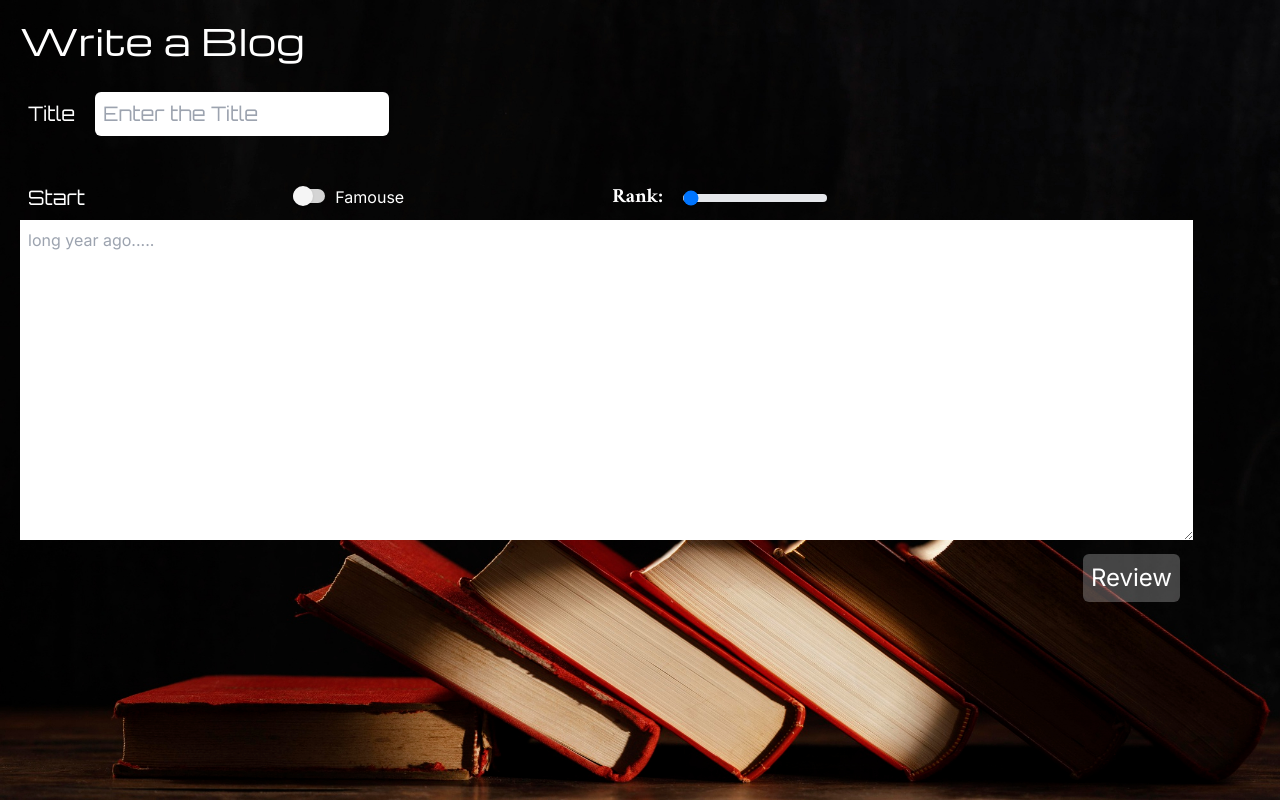
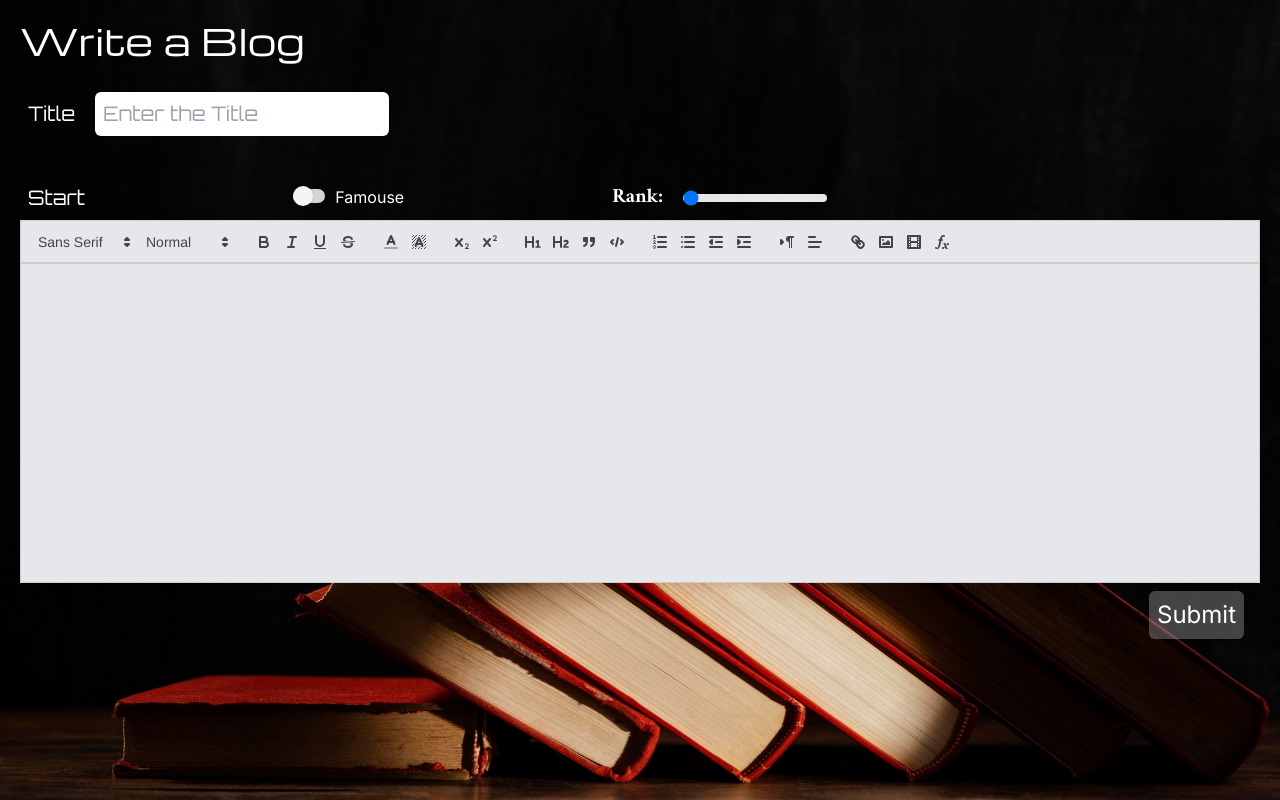
Before and after one commit to Hanzala1101/BlogSite, a Next.js app: page /writeBlog in a window 1280 px wide. Built offline with nearby package versions, Linux system fonts and the light colour scheme.

Commit message:
Text Editor is added

```diff
--- a/app/hasil/[slug]/read.js
+++ b/app/hasil/[slug]/read.js
@@ -1,6 +1,8 @@
 import React from 'react'
 import Link from "next/link";
 import Styles from "../../../styles/Home.module.css";
+import parse from 'html-react-parser';
+
 import { Michroma, Marcellus_SC, Amiri } from "next/font/google";
 const Mar = Marcellus_SC({ weight: "400", subsets: ["latin"] });
 const Ami = Amiri({ weight: "400", subsets: ["latin"] });
@@ -14,7 +16,7 @@ export default function read({title, desc}) {
             <div className="flex align-middle justify-center ">
                 <div className={Styles.hlog}>
                     <div className={`m-2 p-2 text-xl text-justify`}>
-                    {desc}
+                    {parse(desc)}
                     </div>
                 </div>
             </div>
--- a/app/layout.js
+++ b/app/layout.js
@@ -10,7 +10,7 @@ export const metadata = {
 export default function RootLayout({ children }) {
   return (
     <html lang="en">
-      <body className={inter.className}>
+      <body className={`${inter.className} m-0 p-0 w-full overflow-x-hidden`}>
         {children}
         </body>
     </html>
--- a/app/mblog/page.js
+++ b/app/mblog/page.js
@@ -3,7 +3,7 @@ import { Michroma, Marcellus_SC, Amiri } from "next/font/google";
 import React from "react";
 import Star from "../../components/star"
 import Link from "next/link";
-
+import parse from 'html-react-parser';
 
 const Mac = Michroma({ weight: "400", subsets: ["latin"] });
 const Mar = Marcellus_SC({ weight: "400", subsets: ["latin"] });
@@ -35,14 +35,14 @@ export default async function Mblog() {
           <div className={Mac.className}>RECENT BLOGS</div>
         </div>
         <div className={`flex flex-col items-center m-10 ${Styles.scroll}`}>
-          {Blogs.reverse().map((t) => (
+          {Blogs.sort((a, b)=> b.range - a.range).map((t) => (
             <Link href={`/hasil/${t._id}`} >
               <div className={Styles.blogbox}>
                 <div className={`text-4xl ${Mar.className}`}>{t.title}</div>
                 <div className={`text-xl ${Ami.className}`}>
-                  {t.description?.slice(0, 60)}...
+                  {parse(t.description?.slice(0, 60))}...
                 </div>
-                <Star id={t._id} count={t.range}/>
+                <Star id={t._id} count={t.range} />
               </div>
               {/* <Blog title={t.title} desc={t.description} id={t._id} key={t._id} /> */}
             </Link>
@@ -60,11 +60,3 @@ export default async function Mblog() {
     </section>
   );
 }
-
-
-
-// const Blog = (props) => {
-//   return (
-
-//   );
-// };
--- a/app/page.js
+++ b/app/page.js
@@ -16,13 +16,14 @@ export default function Home() {
 
   return (
     <logincontext.Provider value={{login, setlogin, pagelogin, setpagelogin}}>
-    <div className={styles.background_image}>
+    <div className={`${login?"overflow-hidden":" "} + ${styles.background_image}`}>
       <Navbar />
       <Login />
       <HomeComponent />
       <About />
       <Famed />
       <Contact />
+
     </div>
     </logincontext.Provider>
   )
--- /dev/null
+++ b/app/writeBlog/component/CustomToolbar.jsx
@@ -0,0 +1,42 @@
+import React from "react";
+import formats from './ToolbarOptions.js'
+
+const renderOptions = (formatData)=>{
+    const {className,options} = formatData;
+    return (
+        <select className = {className}>
+            <option selected="selected"></option>
+            {
+                options.map(value =>{
+                    return (
+                        <option value={value}></option>
+                    )
+                })
+            }
+        </select>
+    )
+}
+const renderSingle = (formatData)=>{
+    const {className,value} = formatData;
+    return (
+        <button className = {className} value = {value}></button>
+    )
+}
+const CustomToolbar = () => (
+    <div id="toolbar">
+        {
+            formats.map(classes => {
+                return (
+                    <span className = "ql-formats">
+                        {
+                            classes.map(formatData => {
+                                return formatData.options?renderOptions(formatData):renderSingle(formatData)
+                            })
+                        }
+                    </span>
+                )
+            })
+        }
+    </div>
+  )
+  export default CustomToolbar;
--- /dev/null
+++ b/app/writeBlog/component/ToolbarOptions.js
@@ -0,0 +1,87 @@
+
+const colors = ["black","red","green","blue","orange","violet"]
+const formats = [
+    [
+        {
+            className:"ql-font",
+            options:['serif','monospace']
+        },
+        {
+            className:"ql-size",
+            options:["small","large","huge"]
+        }
+    ],
+    [
+        {className:"ql-bold"},{className:"ql-italic"},{className:"ql-underline"},{className:"ql-strike"}
+    ],
+    [
+        {
+            className:"ql-color",
+            options:colors
+        },
+        {
+            className:"ql-background",
+            options:colors
+        }
+    ],
+    [
+        {
+            className:"ql-script",
+            value:"sub"
+        },
+        {
+            className:"ql-script",
+            value:"super"
+        }
+    ],
+    [
+        {
+            className:"ql-header",
+            value:"1"
+        },
+        {
+            className:"ql-header",
+            value:"2"
+        },
+        {
+            className:"ql-blockquote"
+        },
+        {
+            className:"ql-code-block"
+        }
+    ],
+    [
+        {
+            className:"ql-list",
+            value:"ordered"
+        },
+        {
+            className:"ql-list",
+            value:"bullet"
+        },
+        {
+            className:"ql-indent",
+            value:"-1"
+        },
+        {
+            className:"ql-indent",
+            value:"+1"
+        }
+    ],
+    [
+        {
+            className:'ql-direction',
+            value:'rtl'
+        },
+        {
+            className:'ql-align',
+            options:['right','center','justify']
+        }
+    ],
+    [
+        {className:'ql-link'},{className:'ql-image'},{className:'ql-video'},{className:'ql-formula'}
+    ],
+
+]
+
+export default formats
--- a/app/writeBlog/component/desc.jsx
+++ b/app/writeBlog/component/desc.jsx
@@ -1,14 +1,48 @@
-import React from 'react'
+import React from "react";
+import ReactQuill, { Quill, editor } from "react-quill";
+// import ImageResize  from 'quill-image-resize-module';
+import "react-quill/dist/quill.snow.css";
+import CustomToolbar from "./CustomToolbar";
 
 export default function desc({ desc, setdesc }) {
+  const modules = {
+    toolbar: {
+      container: "#toolbar",
+    },
+  };
+  const formats = [
+    "font",
+    "size",
+    "bold",
+    "italic",
+    "underline",
+    "strike",
+    "color",
+    "background",
+    "script",
+    "header",
+    "blockquote",
+    "code-block",
+    "indent",
+    "list",
+    "direction",
+    "align",
+    "link",
+    "image",
+    "video",
+    "formula",
+  ];
   return (
-    <div className="w-screen">
-    <textarea
-      className="w-11/12 p-2 h-80 mt-2 text-black"
-      placeholder="long year ago....."
-      defaultValue={desc}
-      onChange={(e) => setdesc(e.target.value)}
-    ></textarea>
-  </div>
-  )
+    <div className="w-full bg-gray-200 text-black mr-5">
+      <CustomToolbar />
+      <ReactQuill
+      className="h-80"
+        theme="snow"
+        value={desc}
+        onChange={(e) => setdesc(e)}
+        modules={modules}
+        formats={formats}
+      />
+    </div>
+  );
 }
--- a/app/writeBlog/component/home.jsx
+++ b/app/writeBlog/component/home.jsx
@@ -27,7 +27,7 @@ export default function home({
     <>
       <div className={styles.background_image}>
         <form
-          className="pt-5 p-5 text-white"
+          className="pt-5 p-5 text-white w-screen"
           method="POST"
           onSubmit={SubmitEvent}
         >
@@ -38,7 +38,7 @@ export default function home({
             <Titles title={title} settitle={settitle} />
 
           </div>
-          <div className="flex flex-row space-x-52">
+          <div className="flex flex-row space-x-52 mb-2">
             <div className={`text-xl ml-2 ${Orb.className}`}>Start</div>
             <div className="">
               <CheckBox famous={famous} setFamous={setFamous} />
@@ -63,10 +63,10 @@ export default function home({
           </div>
           <Descp desc={description} setdesc={setdesc} />
           <button
-            className="lg:mr-20 m-2 float-right bg-[#ffffff40] p-2 text-2xl  hover:text-black rounded-md"
+            className="lg:mr-4 m-2 float-right bg-[#ffffff40] p-2 text-2xl  hover:text-black rounded-md"
             type="submit"
           >
-            Review
+            Submit
           </button>
         </form>
       </div>
--- a/app/writeBlog/page.js
+++ b/app/writeBlog/page.js
@@ -2,7 +2,6 @@
 import { useState } from "react";
 import { useRouter } from "next/navigation";
 import Home from "./component/home"
-import desc from "./component/desc";
 
 export default function witeBlog() {
   const [title, settitle] = useState("");
--- a/components/card.jsx
+++ b/components/card.jsx
@@ -10,7 +10,7 @@ function card() {
   return (
     <>
 
-         <div className={`w-screen h-screen -top-6 z-0  ${login?"absolute": "hidden"}`}>
+         <div className={`w-screen h-screen -top-6 z-10  ${login?"absolute backdrop-blur-sm": "hidden"}`}>
           <div className="relative flex justify-center items-center w-full h-full z-10">
             {logreg==="login"?<Login register={setlogreg}/>:<SignUp register={setlogreg}/>}
           </div>
--- a/components/famed.jsx
+++ b/components/famed.jsx
@@ -1,5 +1,8 @@
 import styles from "@/styles/Home.module.css";
-import { Michroma , Marcellus_SC , Amiri} from "next/font/google";
+import { Michroma, Marcellus_SC, Amiri } from "next/font/google";
+import Link from "next/link";
+import { useEffect, useState } from "react";
+import parse from 'html-react-parser';
 
 const Mac = Michroma({ weight: "400", subsets: ["latin"] });
 const Mar = Marcellus_SC({ weight: "400", subsets: ["latin"] });
@@ -19,13 +22,17 @@ const getBlogs = async () => {
   }
 };
 
-export default async function Famed() {
-    // useEffect(async() => {
-        const {Blogs} = await getBlogs();
-        // console.log(Blogs[0].famous)
-        // return ()=>Blogs;
-    // }, [])
+export default function Famed() {
+  const [Blogs, setBlogs] = useState();
+  useEffect(() => {
+    const fetchData = async () => {
+      const { Blogs } = await getBlogs();
+      console.log(Blogs);
+      setBlogs(Blogs);
+    };
 
+    fetchData();
+  }, []);
 
   return (
     <section id="famed">
@@ -34,16 +41,27 @@ export default async function Famed() {
           <div className={Mac.className}>FAMOUSE ARTICLES</div>
         </div>
         <div className={`m-10 ${styles.container}`}>
-                {Blogs.filter((blog)=>blog.famous).map((blog)=>{
-                    return(
-                        <a href="/hasil"><div className={styles.articleBox}>
-                        <div className={`text-6xl text-center ${Mar.className}`}>{blog.title}</div>
-                        <div className={`text-xl text-center p-10 ${ Ami.className}`}>{blog.description.slice(0,400)}</div>
-                    </div></a>
-                    )
+          {Blogs?.filter((blog) => blog.famous)
+            .sort((a, b) => b.range - a.range)
+            .slice(0, 3)
+            .map((blog) => {
+              return (
+                <Link href={`/hasil/${blog._id}`}>
+                  <div className={styles.articleBox}>
+                    <div className={`text-6xl text-center ${Mar.className}`}>
+                      {blog.title}
+                    </div>
+                    <div
+                      className={`text-xl text-center p-10 ${Ami.className}`}
+                    >
+                      {parse(blog.description.slice(0, 400))}...
+                    </div>
+                  </div>
+                </Link>
+              );
             })}
         </div>
       </div>
     </section>
   );
-};
+}
--- a/package.json
+++ b/package.json
@@ -9,11 +9,13 @@
     "lint": "next lint"
   },
   "dependencies": {
+    "html-react-parser": "^5.0.7",
     "mongoose": "^7.6.0",
     "next": "13.5.4",
     "react": "^18",
     "react-dom": "^18",
-    "react-icons": "^4.12.0"
+    "react-icons": "^4.12.0",
+    "react-quill": "^2.0.0"
   },
   "devDependencies": {
     "autoprefixer": "^10",
```
Also changed, not shown: 1 other file (tests, documents, lock files or other folders). Lines whose indentation alone changed are shown as unchanged.
